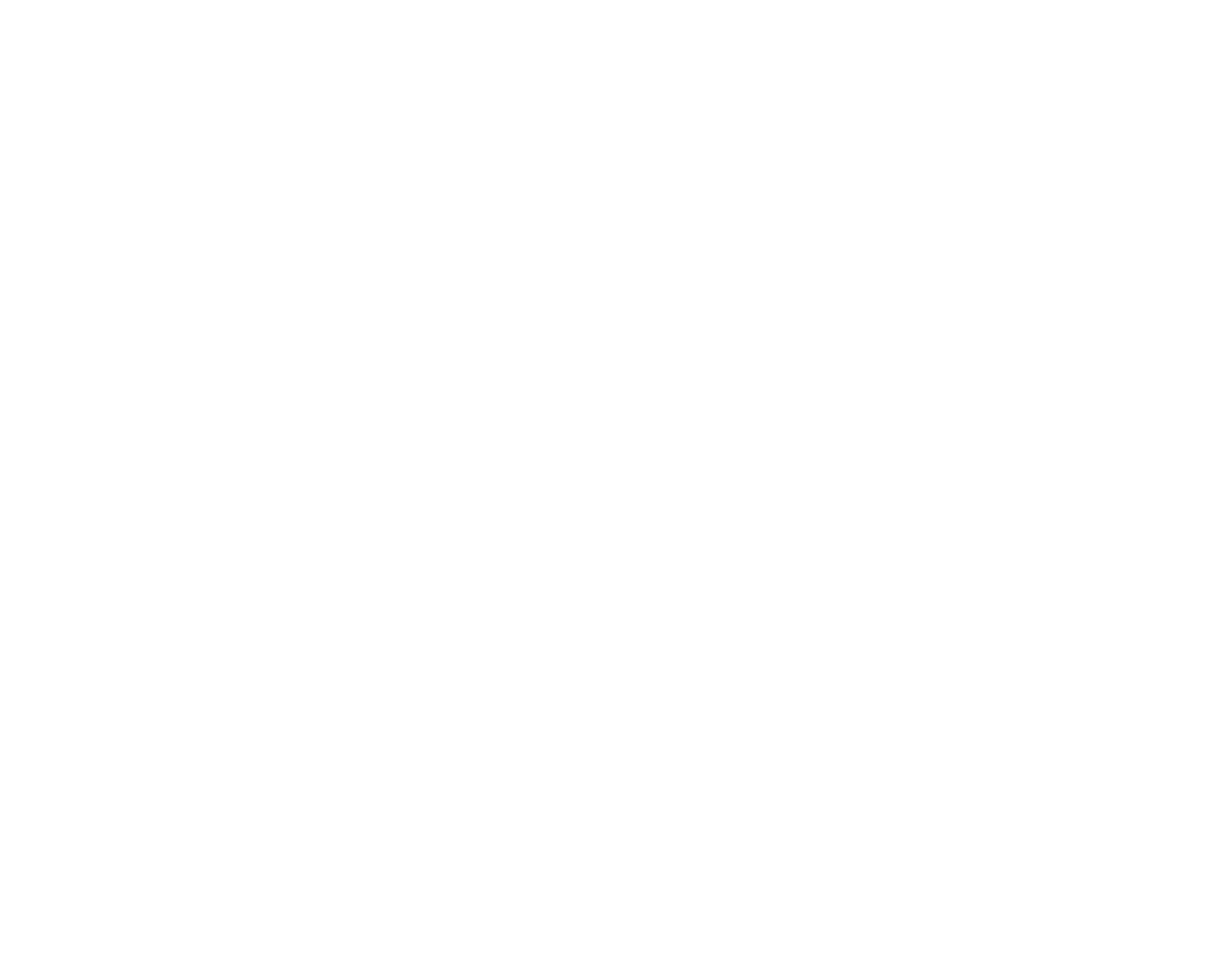
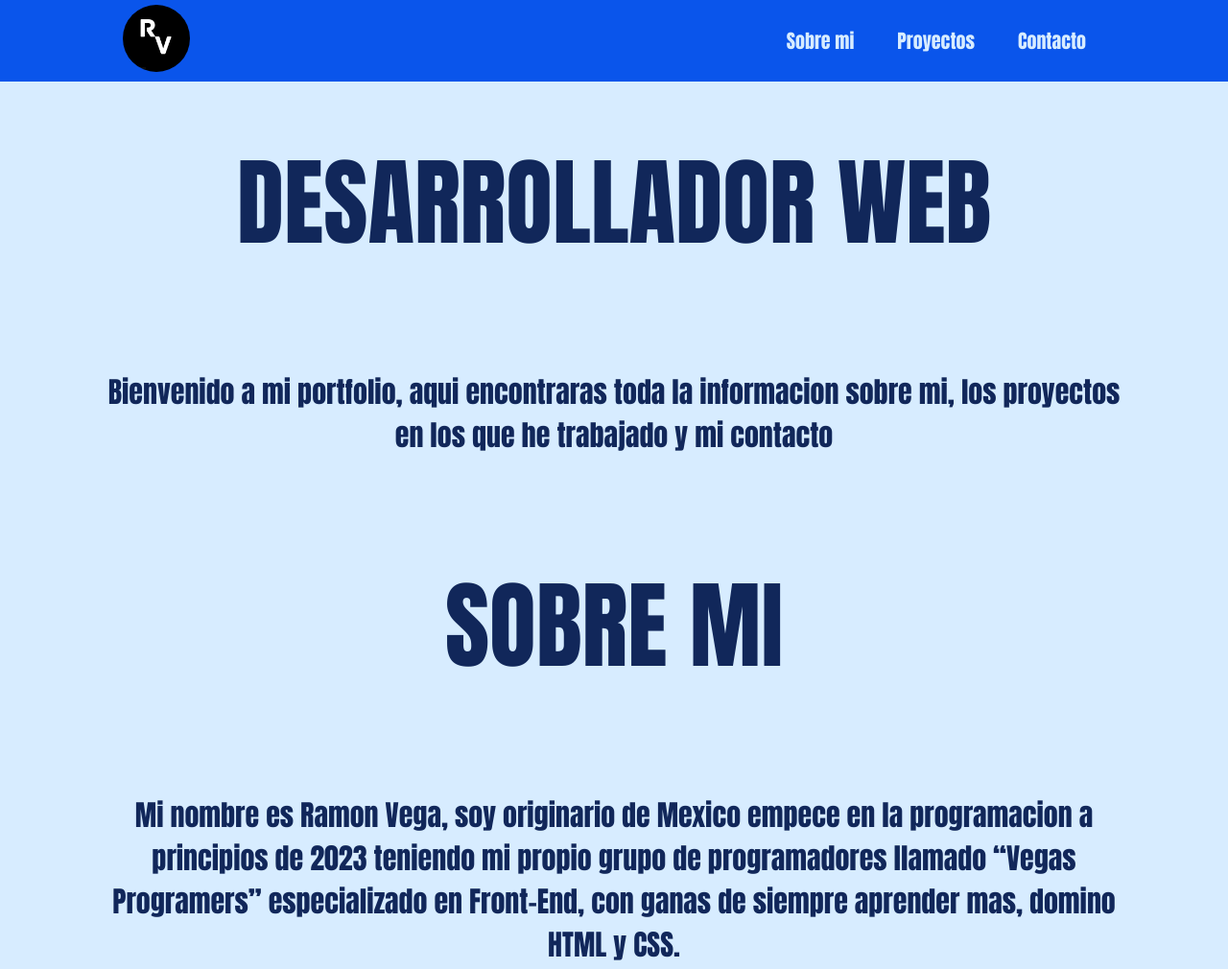
Before and after one commit to elobson/RV-portfolio-web, a plain HTML site: page index.html in a window 1280 px wide. Shown: the whole page at 96% size. Before the commit the page ends 800 px from the top, so only its background shows below. Drawn offline with Linux system fonts and the light colour scheme.

Commit message:
dia1,icon,navbar,init,about

```diff
--- a/index.html
+++ b/index.html
@@ -5,8 +5,40 @@
     <meta name="viewport" content="width=device-width, initial-scale=1.0">
     <title>Ramon Vega</title>
     <link rel="stylesheet" href="style.css">
+    <link rel="icon" href="images/R.ico">
 </head>
 <body>
 
+    <header class="header">
+        <div class="logo"> <img src="/images/R.png" alt="logo"></div>
+
+        <nav>
+            <ul class="nav-links">
+
+                <li><a href="#">Sobre mi</a></li>
+                <li><a href="#">Proyectos</a></li>
+                <li><a href="#">Contacto</a></li>
+            </ul>
+        </nav>
+    </header>
+
+    <h1 class="title">DESARROLLADOR WEB</h1>
+
+    <div class="container">
+
+        <h2 class="text-container">Bienvenido a mi portfolio,
+        aqui encontraras toda la informacion sobre mi,
+        los proyectos en los que he trabajado y mi contacto</h2>
+    </div>
+
+    <h2 class="title">SOBRE MI</h2>
+    <div class="container">
+
+        <article class="text-container">Mi nombre es Ramon Vega,
+            soy originario de Mexico empece en la programacion a principios de 2023
+            teniendo mi propio grupo de programadores llamado “Vegas Programers” especializado en Front-End,
+            con ganas de siempre aprender mas, domino HTML y CSS.</article>
+    </div>
+
 </body>
 </html>
--- a/style.css
+++ b/style.css
@@ -0,0 +1,79 @@
+@import url('https://fonts.googleapis.com/css2?family=Anton&display=swap');
+
+* {
+    box-sizing: border-box;
+    margin: 0;
+    padding: 0;
+    font-size: 20px;
+    list-style: none;
+}
+
+body{
+ background-color: #D7ECFF;
+}
+
+
+
+.header{
+    background-color: #0A55EB;
+    display: flex;
+    justify-content: space-between;
+    align-items: center;
+    height: 85px;
+    padding: 5px 10%;
+}
+
+.header .logo img{
+    height: 70px;
+    width: auto;
+    border-radius: 50%;
+    transition: all 0.3s;
+}
+
+.header .logo img:hover{
+    border: 4px solid #D7ECFF;
+    transform: scale(1.2);
+}
+
+.header .nav-links {
+    list-style: none;
+}
+
+.header .nav-links li {
+    font-family: "Anton", sans-serif;
+    display: inline-block;
+    padding: 0 20px;
+    transition: all 0.3s;
+}
+
+.header .nav-links li:hover {
+    transform: scale(1.1);
+}
+.header .nav-links a{
+    font-size: 700;
+    color: #D7ECFF;
+    text-decoration: none;
+    transition: all 0.3s;
+}
+
+.title{
+    display: flex;
+    text-align: center;
+    justify-content: center;
+    font-family: "Anton", sans-serif;
+    font-weight: 400;
+    font-size: 100px;
+    margin: 50px;
+    color: #11275A;
+}
+
+.container{
+    margin: 100px;
+}
+.text-container{
+    font-family: "Anton", sans-serif;
+    font-weight: 400;
+    text-align: center;
+    color: #11275A;
+    font-size: 30px;
+}
```
Also changed, not shown: images/R.ico (added), images/R.png (added).
